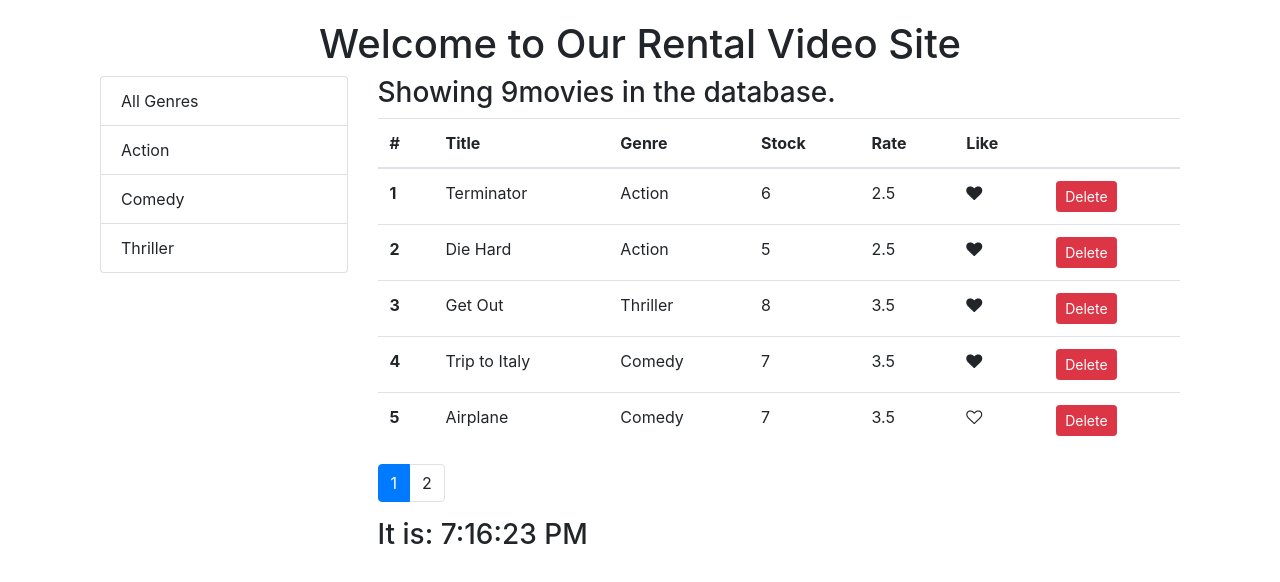
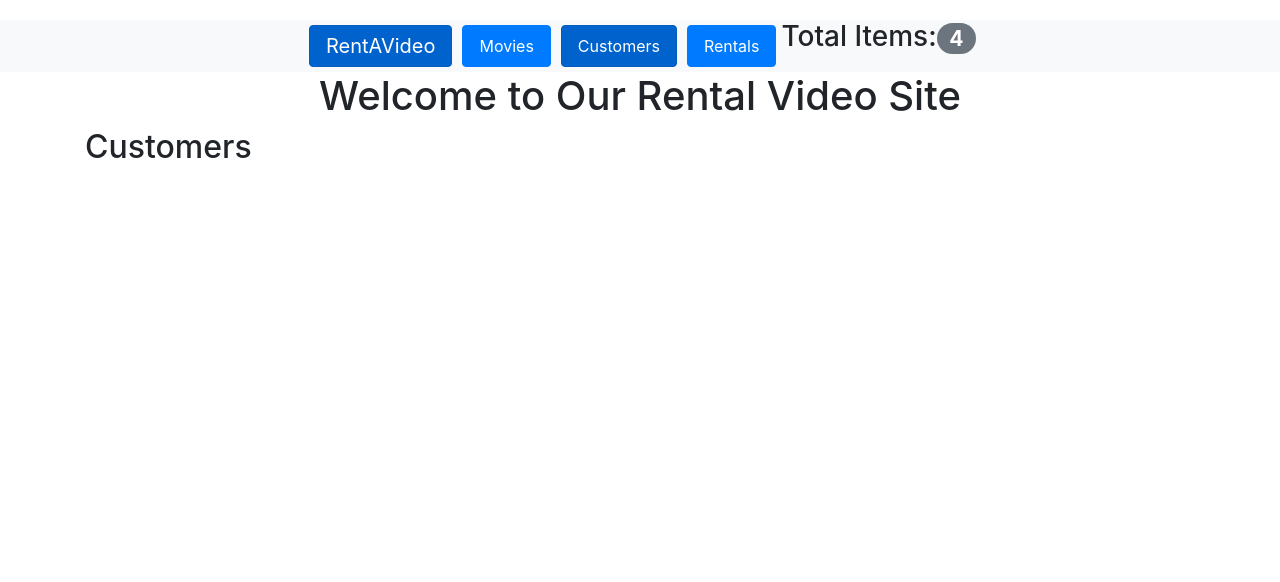
Before and after one commit to Thinkershine/MovieRentalAPP, a React (Create React App) app: page /customers in a window 1280 px wide. Shown: the top 582 px of the page. Built offline with nearby package versions, Linux system fonts and the light colour scheme.

Commit message:
Add SPA Functionality with NavBar and Customers, Rentals Components

```diff
--- a/package.json
+++ b/package.json
@@ -9,6 +9,7 @@
     "prop-types": "^15.6.2",
     "react": "^16.7.0",
     "react-dom": "^16.7.0",
+    "react-router-dom": "^4.3.1",
     "react-scripts": "2.1.2"
   },
   "scripts": {
--- a/src/App.css
+++ b/src/App.css
@@ -30,3 +30,7 @@
     transform: rotate(360deg);
   }
 }
+
+.nav a {
+  margin: 5px;
+}
--- a/src/App.js
+++ b/src/App.js
@@ -3,6 +3,9 @@ import "./App.css";
 import Movies from "./components/movies";
 import Counters from "./components/counters";
 import NavBar from "./components/navbar";
+import { Switch, Route, Redirect } from "react-router-dom";
+import Customers from "./components/customers";
+import Rentals from "./components/rentals";
 
 class App extends Component {
   state = {
@@ -54,11 +57,27 @@ class App extends Component {
       <React.Fragment>
         <div className="App">
           <header>
+            <NavBar totalCounters={this.state.counters.length} />
             <h1>Welcome to Our Rental Video Site</h1>
-            {/* <NavBar totalCounters={this.state.counters.length} /> */}
           </header>
         </div>
         <main className="container">
+          <Switch>
+            <Route path="/customers" component={Customers} />
+            <Route path="/rentals" component={Rentals} />
+            <Route
+              path="/movies"
+              render={props => (
+                <Movies iLikeIt="false" moviesPerPage="5" {...props} />
+              )}
+            />
+            <Route
+              path="/"
+              render={props => (
+                <Movies iLikeIt="false" moviesPerPage="5" {...props} />
+              )}
+            />
+          </Switch>
           {/* <div className="row">
             <Counters
               counters={counters}
@@ -68,7 +87,6 @@ class App extends Component {
               onDecrement={this.handleDecrement}
             />
           </div> */}
-          <Movies iLikeIt="false" moviesPerPage="5" />
         </main>
       </React.Fragment>
     );
--- /dev/null
+++ b/src/components/customers.jsx
@@ -0,0 +1,10 @@
+import React, { Component } from "react";
+
+class Customers extends Component {
+  state = {};
+  render() {
+    return <h2>Customers</h2>;
+  }
+}
+
+export default Customers;
--- a/src/components/movies.jsx
+++ b/src/components/movies.jsx
@@ -47,7 +47,6 @@ class Movies extends Component {
 
   handleFiltering = genre => {
     let movies = [];
-    console.log("All Movies Backup Length", this.state.allMoviesBackup.length);
     if (this.state.allMoviesBackup.length > 0) {
       movies = [...this.state.allMoviesBackup];
     } else {
@@ -66,7 +65,8 @@ class Movies extends Component {
       activeGenre: genre,
       filteredMovies: moviesByGenre,
       movies: moviesByGenre,
-      allMoviesBackup: movies
+      allMoviesBackup: movies,
+      currentPage: 1
     });
   };
 
--- a/src/components/navbar.jsx
+++ b/src/components/navbar.jsx
@@ -1,11 +1,22 @@
 import React from "react";
+import { NavLink } from "react-router-dom";
 
 const NavBar = ({ totalCounters }) => {
   return (
-    <nav className="navbar navbar-light bg-light">
-      <a className="navbar-brand btn btn-primary" href="#">
-        NavBar
-      </a>
+    <nav className="nav navbar-light bg-light justify-content-center">
+      <NavLink to="/" className="navbar-brand nav-link btn btn-primary">
+        RentAVideo
+      </NavLink>
+      <NavLink to="/movies" className="nav-link btn btn-primary">
+        Movies
+      </NavLink>
+      <NavLink to="/customers" className="nav-link btn btn-primary">
+        Customers
+      </NavLink>
+      <NavLink to="/rentals" className="nav-link btn btn-primary">
+        Rentals
+      </NavLink>
+
       <h3>
         Total Items:
         <span className="badge badge-pill badge-secondary">
--- /dev/null
+++ b/src/components/rentals.jsx
@@ -0,0 +1,10 @@
+import React, { Component } from "react";
+
+class Rentals extends Component {
+  state = {};
+  render() {
+    return <h2>Rentals</h2>;
+  }
+}
+
+export default Rentals;
--- a/src/index.js
+++ b/src/index.js
@@ -5,8 +5,14 @@ import App from "./App";
 import * as serviceWorker from "./serviceWorker";
 import "bootstrap/dist/css/bootstrap.css";
 import "font-awesome/css/font-awesome.css";
+import { BrowserRouter } from "react-router-dom";
 
-ReactDOM.render(<App />, document.getElementById("root"));
+ReactDOM.render(
+  <BrowserRouter>
+    <App />
+  </BrowserRouter>,
+  document.getElementById("root")
+);
 
 // If you want your app to work offline and load faster, you can change
 // unregister() to register() below. Note this comes with some pitfalls.
```
Also changed, not shown: 1 other file (tests, documents, lock files or other folders).
